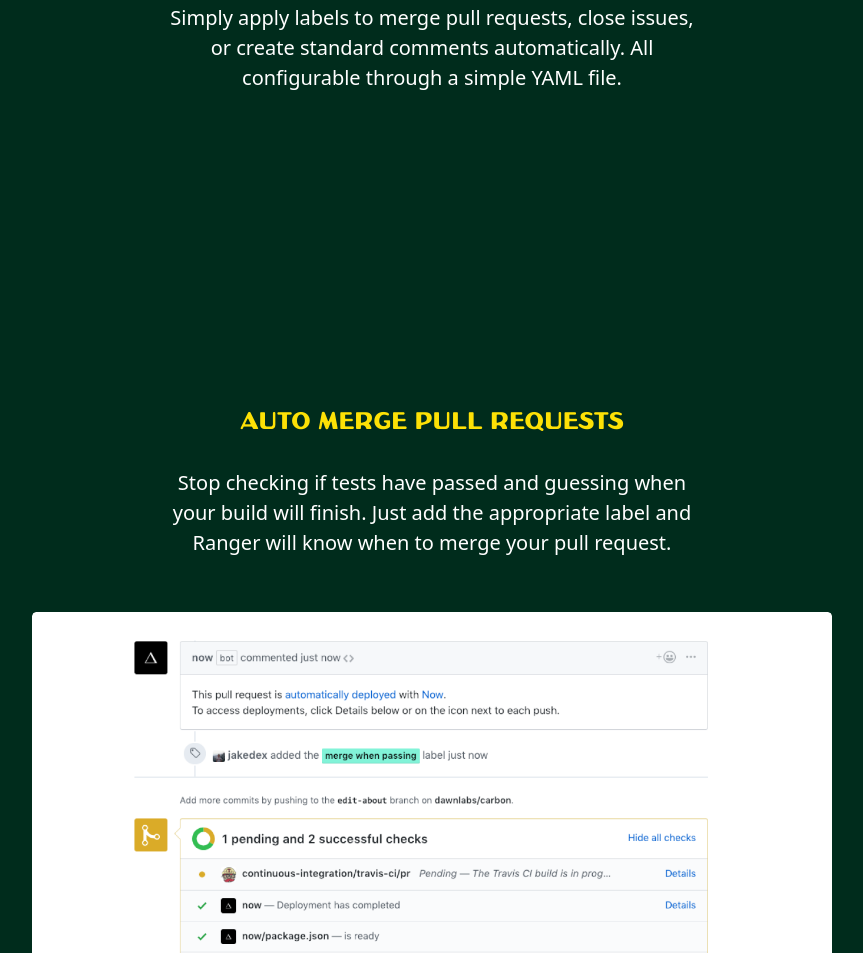
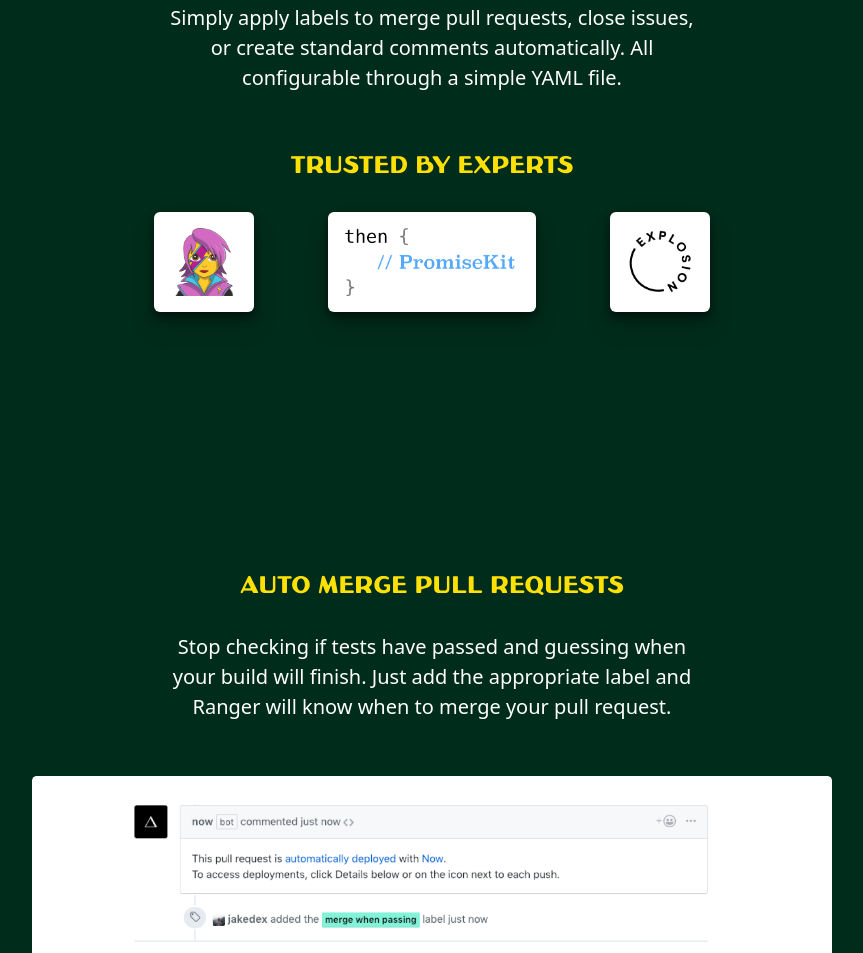
Before and after one commit to reporanger/ranger, a website: page site/index.html in a window 1280 px wide. Shown: the part 1663-2616 px from the top of the page, without its empty margins (208-1071 px from the left). Drawn offline with Linux system fonts and the light colour scheme.

Commit message:
improve trusted by experts section

```diff
--- a/site/index.html
+++ b/site/index.html
@@ -94,15 +94,17 @@
       .image-row {
         display: flex;
         width: 100%;
+        justify-content: space-around;
+        align-items: center;
+      }
+
+      .image-row img {
         background: white;
-        padding: 1rem 1.5rem;
         border-radius: 6px;
-        justify-content: space-between;
-        align-items: center;
+        padding: 1rem 1rem;
+        height: 100px;
+        display: inline-block;
         box-shadow: 0 15px 25px hsla(0, 0%, 0%, 0.15), 0 5px 10px hsla(0, 0%, 0%, 0.5);
-      }
-      .image-row img {
-        display: inline-block;
       }
     </style>
 
@@ -155,23 +157,18 @@
 
       <p></p>
 
-      <!-- TODO <h3>Trusted By Experts</h3>
+      <h3>Trusted By Experts</h3>
       <div class="row image-row">
         <a href="https://github.com/emotion-js/emotion" target="_blank" rel="noreferrer noopener">
-          <img src="/assets/users/emotion.png" alt="Emotion JS" height="95px" />
+          <img src="/assets/users/emotion.png" alt="Emotion JS" />
         </a>
         <a href="https://github.com/mxcl/PromiseKit" target="_blank" rel="noreferrer noopener">
-          <img
-            src="/assets/users/promisekit.png"
-            alt="PromiseKit"
-            height="90px"
-            style="margin-left: 2rem;"
-          />
+          <img src="/assets/users/promisekit.png" alt="PromiseKit" />
         </a>
         <a href="https://github.com/explosion" target="_blank" rel="noreferrer noopener">
-          <img src="/assets/users/explosion.png" alt="Explosion.ai" height="100px" />
+          <img src="/assets/users/explosion.png" alt="Explosion.ai" />
         </a>
-      </div> -->
+      </div>
     </section>
 
     <section id="features">
```
